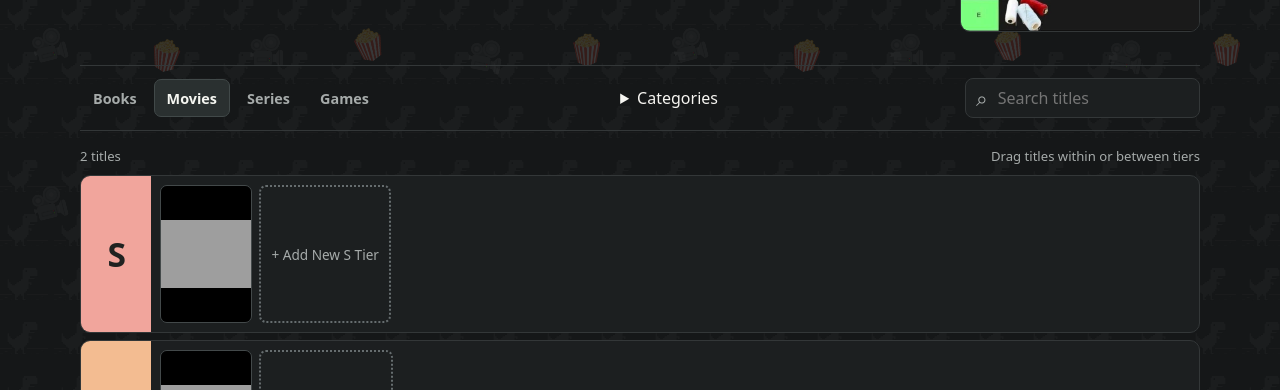
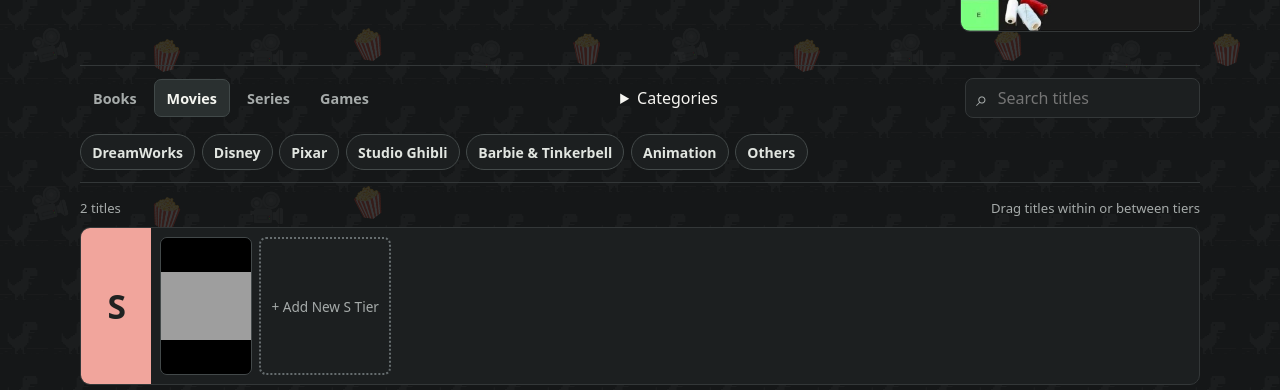
Before and after one commit to Dymon18/tiershelf, a website built with Vite: page index.html in a window 1280 px wide. Both pictures are taken after a click on the button "Movies". Shown: the part 347-737 px from the top of the page. Built offline with nearby package versions, Linux system fonts and the light colour scheme; grey boxes are pictures that could not be loaded.

Commit message:
Add MyShelf quick category filters and exclusions

```diff
--- a/index.html
+++ b/index.html
@@ -53,6 +53,7 @@
                 <legend>Match selected</legend>
                 <label><input id="category-match-any" type="radio" name="category-match" value="any" checked><span>Any (OR)</span></label>
                 <label><input id="category-match-all" type="radio" name="category-match" value="all"><span>All (AND)</span></label>
+                <label><input id="category-match-exclude" type="radio" name="category-match" value="exclude"><span>Exclude</span></label>
               </fieldset>
               <button id="clear-categories" class="button" type="button">Clear</button>
               <button id="manage-categories" class="button" type="button" hidden>Edit categories</button>
@@ -61,6 +62,7 @@
             </div>
           </details>
           <label class="search"><span aria-hidden="true">⌕</span><input id="search" type="search" placeholder="Search titles" aria-label="Search titles"></label>
+          <div id="quick-categories" class="quick-categories" role="group" aria-label="Quick category filters" hidden></div>
         </div>
         <div class="board-meta"><span id="count"></span><span id="hint">Drag titles between tiers</span></div>
         <p id="rank-setup" class="setup-note" hidden>To save the order within a tier, run the <a href="https://github.com/Dymon18/tiershelf/blob/main/supabase/migrations/004_tier_order.sql" target="_blank" rel="noopener">SB tier order migration</a> and refresh.</p>
--- a/src/main.js
+++ b/src/main.js
@@ -25,11 +25,12 @@ const tierDescriptions = {
   F: ['Would Not Recommend'],
 }
 const starterCategories = {
-  movie: ['Studio Ghibli', 'Barbie', 'Marvel', 'DreamWorks', 'Disney', 'Animation', 'Musical', 'Action'],
+  movie: ['Studio Ghibli', 'Barbie', 'Marvel', 'DreamWorks', 'Disney', 'Pixar', 'Animation', 'Musical', 'Action'],
   book: ['Fantasy', 'Sci-fi', 'Mystery', 'Romance', 'Nonfiction'],
   anime: ['Animation', 'Anime', 'K-drama', 'TV Show'],
   game: ['Action', 'Adventure', 'RPG', 'Puzzle', 'Simulation', 'Strategy', 'Co-op'],
 }
+const movieQuickCategories = ['DreamWorks', 'Disney', 'Pixar', 'Studio Ghibli', 'Barbie & Tinkerbell', 'Animation']
 const basicColumns = 'id,title,media_type,grade'
 const detailColumns = basicColumns + ',categories,release_year,wikipedia_url,poster_url'
 const fullColumns = detailColumns + ',author'
@@ -71,7 +72,8 @@ const typeInput = byId('entry-type')
 const categoryFilter = byId('category-filter')
 const filterOptions = byId('filter-options')
 const categoryMatch = byId('category-match')
-const matchAllInput = byId('category-match-all')
+const matchInputs = new Map([...categoryMatch.querySelectorAll('input')].map((input) => [input.value, input]))
+const quickCategories = byId('quick-categories')
 const categoryList = byId('entry-categories')
 const newCategory = byId('new-category')
 const yearInput = byId('entry-year')
@@ -197,15 +199,14 @@ function movieFacetValues(entry, key) {
   return Array.isArray(values) ? values.filter((value) => typeof value === 'string') : []
 }
 
-function renderMovieFilters() {
+function renderMovieFilters(shelf) {
   const panel = byId('movie-filters')
   const focused = document.activeElement?.dataset.movieFacet
   panel.replaceChildren()
   if (filter !== 'movie') return
-  const movies = entries.filter((entry) => entry.media_type === 'movie')
   for (const [key, name] of Object.entries(movieFacets)) {
     const options = new Map()
-    for (const entry of movies) {
+    for (const entry of shelf) {
       for (const value of movieFacetValues(entry, key)) options.set(normalizeTitle(value), value)
     }
     if (!options.has(movieFilterValues.get(key))) movieFilterValues.delete(key)
@@ -229,8 +230,95 @@ function renderMovieFilters() {
   }
 }
 
-function renderCategoryFilter() {
-  renderMovieFilters()
+function categoryMatchMode() {
+  return categoryMatch.querySelector('input:checked').value
+}
+
+function setCategoryMatch(mode) {
+  const input = matchInputs.get(mode) ?? matchInputs.get('any')
+  input.checked = true
+}
+
+function quickCategoryChoices(options, shelf) {
+  const names = new Map(options.map((name) => [categoryKey(name), name]))
+  if (filter === 'movie') {
+    const choices = new Map()
+    for (const label of movieQuickCategories) {
+      const base = label === 'Barbie & Tinkerbell' ? 'Barbie' : label
+      const baseKey = categoryKey(base)
+      const renamed = categoryKey(categoryEditor.label(filter, base))
+      const current = renamed === baseKey ? null : names.get(renamed)
+      const extended = options.find((name) => categoryKey(name).startsWith(baseKey + ' & '))
+      const name = current ?? extended ?? names.get(baseKey)
+      if (name) choices.set(categoryKey(name), label)
+    }
+    return choices
+  }
+
+  const counts = new Map()
+  for (const entry of shelf) {
+    for (const name of categoryEditor.labels(filter, entry.categories ?? [])) {
+      const key = categoryKey(name)
+      counts.set(key, (counts.get(key) ?? 0) + 1)
+    }
+  }
+  return new Map([...names].sort(([a], [b]) => (counts.get(b) ?? 0) - (counts.get(a) ?? 0)).slice(0, 5))
+}
+
+function renderQuickCategories(options, shelf, filterCount) {
+  const focused = document.activeElement?.dataset.quickFilter
+  const choices = quickCategoryChoices(options, shelf)
+  const othersKeys = filter === 'movie'
+    ? [...choices].filter(([, label]) => label === 'Animation').map(([key]) => key)
+    : [...choices.keys()]
+  const excluding = categoryMatchMode() === 'exclude'
+  const othersActive = excluding && othersKeys.length === activeCategories.size &&
+    othersKeys.every((key) => activeCategories.has(key))
+  quickCategories.replaceChildren()
+  quickCategories.hidden = categoryFilter.hidden || (!choices.size && !filterCount)
+  if (quickCategories.hidden) return
+
+  let restoreFocus
+  function addChip(id, label, action, pressed, description) {
+    const chip = document.createElement('button')
+    chip.type = 'button'
+    chip.dataset.quickFilter = id
+    chip.textContent = label
+    if (pressed !== undefined) chip.setAttribute('aria-pressed', String(pressed))
+    if (description) chip.title = description
+    chip.addEventListener('click', action)
+    quickCategories.append(chip)
+    if (focused === id) restoreFocus = chip
+    return chip
+  }
+
+  for (const [key, label] of choices) {
+    const ignored = excluding && !othersActive
+    const pressed = !othersActive && activeCategories.has(key)
+    const chip = addChip('category:' + key, label, () => {
+      if (othersActive) clearCategorySelections()
+      if (!activeCategories.delete(key)) activeCategories.add(key)
+      updateShelfView()
+    }, pressed, ignored ? 'Exclude ' + label : undefined)
+    if (ignored && pressed) chip.dataset.excluded = 'true'
+  }
+  if (othersKeys.length) {
+    const description = filter === 'movie' ? 'Hide movies tagged Animation' : 'Hide titles with the featured categories'
+    addChip('others', 'Others', () => {
+      clearCategorySelections()
+      if (!othersActive) {
+        for (const key of othersKeys) activeCategories.add(key)
+        setCategoryMatch('exclude')
+      }
+      updateShelfView()
+    }, othersActive, description)
+  }
+  if (filterCount) addChip('clear', 'Clear filters', clearCategoryFilters)
+  if (focused) (restoreFocus ?? quickCategories.firstElementChild)?.focus({ preventScroll: true })
+}
+
+function renderCategoryFilter(shelf) {
+  renderMovieFilters(shelf)
   const heading = filter === 'book' ? 'Genres' : 'Categories'
   byId('manage-categories').textContent = 'Edit ' + heading.toLowerCase()
   categoryFilter.hidden = ownerMode && !archiveDetails
@@ -245,6 +333,7 @@ function renderCategoryFilter() {
   }
   const count = activeCategories.size + (filter === 'movie' ? movieFilterValues.size : 0)
   byId('category-filter-label').textContent = count ? `${heading} (${count})` : heading
+  renderQuickCategories(options, shelf, count)
   const focused = document.activeElement?.dataset.category
   filterOptions.replaceChildren()
   let restoreFocus
@@ -322,14 +411,17 @@ document.addEventListener('keydown', (event) => {
 function render() {
   queue.setPromotionState(ownerMode && archiveColumns.includes(promotionColumns),
     new Set(entries.map((entry) => entry.source_queue_id).filter(Boolean)))
-  renderCategoryFilter()
+  const shelf = entries.filter((entry) => entry.media_type === filter)
+  renderCategoryFilter(shelf)
   const query = normalizeTitle(search.value)
-  const shelf = entries.filter((entry) => entry.media_type === filter)
   const keys = [...activeCategories]
+  const mode = categoryMatchMode()
   const matchCategory = (entry) => {
     if (!keys.length) return true
     const tags = new Set(categoryEditor.labels(entry.media_type, entry.categories ?? []).map(categoryKey))
-    return matchAllInput.checked ? keys.every((key) => tags.has(key)) : keys.some((key) => tags.has(key))
+    if (mode === 'all') return keys.every((key) => tags.has(key))
+    const matches = keys.some((key) => tags.has(key))
+    return mode === 'exclude' ? !matches : matches
   }
   const visible = shelf.filter((entry) =>
     matchCategory(entry) &&
@@ -927,7 +1019,7 @@ autofillButton.addEventListener('click', async () => {
     }
     const knownCategories = categoriesFor(type)
     if (type === 'movie') {
-      for (const name of ['Adventure', 'Comedy', 'Drama', 'Fantasy', 'Horror', 'Romance', 'Sci-fi', 'Thriller', 'Pixar', 'Sony Pictures Animation']) {
+      for (const name of ['Adventure', 'Comedy', 'Drama', 'Fantasy', 'Horror', 'Romance', 'Sci-fi', 'Thriller', 'Sony Pictures Animation']) {
         const label = categoryEditor.label(type, name)
         if (!knownCategories.some((item) => normalizeTitle(item) === normalizeTitle(label))) knownCategories.push(label)
       }
@@ -1038,7 +1130,7 @@ function rememberShelfView() {
     media: filter,
     categories: [...activeCategories],
     movieFacets: Object.fromEntries(movieFilterValues),
-    matchAllCategories: matchAllInput.checked,
+    categoryMatchMode: categoryMatchMode(),
     search: search.value,
     filtersOpen: categoryFilter.open,
   })
@@ -1071,16 +1163,25 @@ function restoreShelfView() {
     }
   }
   categoryFilter.open = view.filtersOpen === true
-  byId(view.matchAllCategories === true ? 'category-match-all' : 'category-match-any').checked = true
+  setCategoryMatch(view.categoryMatchMode ?? (view.matchAllCategories === true ? 'all' : 'any'))
   search.value = typeof view.search === 'string' ? view.search : ''
+}
+
+function clearCategorySelections() {
+  activeCategories.clear()
+  if (categoryMatchMode() === 'exclude') setCategoryMatch('any')
+}
+
+function clearCategoryFilters() {
+  clearCategorySelections()
+  movieFilterValues.clear()
+  updateShelfView()
 }
 
 function setMediaFilter(type, animate = false) {
   setShelfMedia(type)
-  activeCategories.clear()
-  movieFilterValues.clear()
   categoryFilter.open = false
-  updateShelfView()
+  clearCategoryFilters()
   if (animate) enterView(board)
 }
 filters.forEach((button) => button.addEventListener('click', () => {
@@ -1089,11 +1190,7 @@ filters.forEach((button) => button.addEventListener('click', () => {
 search.addEventListener('input', updateShelfView)
 categoryMatch.addEventListener('change', updateShelfView)
 categoryFilter.addEventListener('toggle', rememberShelfView)
-byId('clear-categories').addEventListener('click', () => {
-  activeCategories.clear()
-  movieFilterValues.clear()
-  updateShelfView()
-})
+byId('clear-categories').addEventListener('click', clearCategoryFilters)
 
 function setMode(isOwner, records, viewerQueue = null, viewerKey = null) {
   frameVersion++
--- a/src/style.css
+++ b/src/style.css
@@ -189,6 +189,23 @@ dialog#editor { width: min(560px, calc(100% - 36px)); }
 .category-options { display: flex; flex-wrap: wrap; gap: .4rem; }
 .category-options label { display: inline-flex; align-items: center; gap: .35rem; padding: .35rem .5rem; border: 1px solid var(--border); border-radius: 6px; }
 .category-options input { width: auto; margin: 0; accent-color: var(--accent); }
+.quick-categories { display: flex; flex: 1 0 100%; flex-wrap: wrap; gap: .4rem; }
+.quick-categories button {
+  min-height: 36px;
+  padding: .3rem .7rem;
+  border: 1px solid #444a4a;
+  border-radius: 999px;
+  background: var(--surface);
+  color: #e1e5e0;
+  font-size: .875rem;
+  font-weight: 650;
+}
+.quick-categories button:hover { border-color: #929d96; }
+.quick-categories button[aria-pressed="true"] { border-color: var(--accent); background: var(--accent); color: #172010; }
+.quick-categories button[data-excluded] { border-color: var(--accent); background: #392b2b; color: #ffc3ba; }
+.quick-categories button[data-excluded]::before { content: "− "; }
+.quick-categories button[data-quick-filter="clear"] { border-color: transparent; background: transparent; color: var(--muted); }
+.quick-categories button[data-quick-filter="clear"]:hover { color: white; }
 .inline-field { display: flex; gap: .45rem; margin-top: .5rem; }
 .poster-choice img { display: block; width: 76px; max-height: 114px; object-fit: contain; border-radius: 4px; }
 #poster-status { color: var(--muted); font-size: .875rem; margin-bottom: 0; }
```
